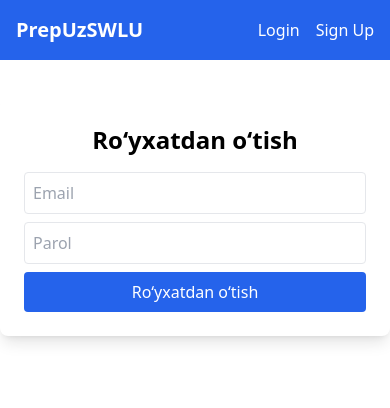
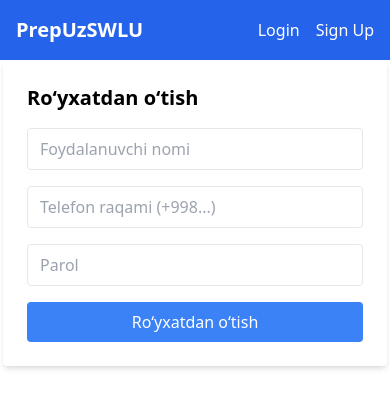
Before and after one commit to RahimjonovBoburjon/Aluzswlu-Academy, a Vue app: page /signup in a window 390 px wide. Shown: the top 408 px of the page. Built offline with nearby package versions, Linux system fonts and the light colour scheme; no server answers.

Commit message:
Exchange Email to Phone

```diff
--- a/src/firebase/config.js
+++ b/src/firebase/config.js
@@ -1,5 +1,6 @@
 import { initializeApp } from "firebase/app";
 import { getAuth } from "firebase/auth";
+import { getFirestore } from "firebase/firestore";
 
 const firebaseConfig = {
     apiKey: "AIzaSyDjl4Wcfvmm2GXR3H2wVZ_WVDgpNYnqHO4",
@@ -12,5 +13,6 @@ const firebaseConfig = {
 
 const app = initializeApp(firebaseConfig);
 const auth = getAuth(app);
+const db = getFirestore(app);
 
-export { auth };
+export { auth, db };
--- a/src/views/Login.vue
+++ b/src/views/Login.vue
@@ -1,75 +1,50 @@
 <template>
-    <div class="flex justify-center items-center min-h-screen bg-gray-100">
-        <div class="bg-white p-8 rounded-lg shadow-md w-96">
-            <h2 class="text-2xl font-bold mb-6 text-center">Login</h2>
-            <form @submit.prevent="handleLogin">
-                <div class="mb-4">
-                    <label class="block text-gray-700">Email</label>
-                    <input type="email" v-model="email" required
-                        class="w-full px-4 py-2 border rounded-lg focus:outline-none focus:ring focus:ring-blue-300" />
-                </div>
-                <div class="mb-4">
-                    <label class="block text-gray-700">Password</label>
-                    <input type="password" v-model="password" required
-                        class="w-full px-4 py-2 border rounded-lg focus:outline-none focus:ring focus:ring-blue-300" />
-                </div>
-                <button type="submit"
-                    class="w-full bg-blue-500 text-white py-2 rounded-lg hover:bg-blue-600 transition">
-                    Login
-                </button>
-                <p v-if="error" class="text-red-500 mt-2 text-center">{{ error }}</p>
-            </form>
-            <!-- 🔥 Reset Password uchun link -->
-            <div class="mt-4 text-center">
-                <router-link to="/reset-password" class="text-blue-500 hover:underline">
-                    Parolni unutdingizmi?
-                </router-link>
-            </div>
+    <div class="flex justify-center items-center min-h-scree">
+        <div class="bg-white p-6 rounded shadow-md w-96">
+            <h2 class="text-xl font-bold mb-4">Tizimga kirish</h2>
+            <input type="tel" v-model="phone" placeholder="Telefon raqami (+998...)"
+                class="w-full px-3 py-2 border rounded mb-4">
+            <input type="password" v-model="password" placeholder="Parol" class="w-full px-3 py-2 border rounded mb-4">
+            <button @click="handleLogin" class="w-full bg-blue-500 text-white py-2 rounded">Kirish</button>
+            <p v-if="error" class="text-red-500 mt-2">{{ error }}</p>
         </div>
     </div>
 </template>
 
 <script>
 import { ref } from "vue";
-import { auth } from "../firebase/config.js";
+import { auth, db } from "../firebase/config.js";
 import { signInWithEmailAndPassword } from "firebase/auth";
+import { doc, getDoc } from "firebase/firestore";
 
 export default {
     setup() {
-        const email = ref("");
+        const phone = ref("");
         const password = ref("");
         const error = ref("");
 
         const handleLogin = async () => {
             error.value = "";
             try {
-                const userCredential = await signInWithEmailAndPassword(auth, email.value, password.value);
+                const userCredential = await signInWithEmailAndPassword(auth, phone.value + "@dummy.com", password.value);
                 const user = userCredential.user;
-                localStorage.setItem("user", JSON.stringify(user));
-                window.location.href = "/dashboard";
+
+                const userDoc = await getDoc(doc(db, "users", user.uid));
+                if (userDoc.exists()) {
+                    const userData = userDoc.data();
+
+                    localStorage.setItem("user", JSON.stringify({ uid: user.uid, phone: userData.phone, username: userData.username }));
+
+                    window.location.href = "/dashboard";
+                } else {
+                    error.value = "Foydalanuvchi ma’lumotlari topilmadi!";
+                }
             } catch (err) {
                 error.value = "Login xatosi: " + err.message;
-                console.error(err);
             }
         };
-        return { email, password, handleLogin, error };
+
+        return { phone, password, handleLogin, error };
     },
 };
 </script>
-
-<style scoped>
-.input-field {
-    width: 100%;
-    padding: 10px;
-    border: 1px solid #ddd;
-    border-radius: 5px;
-}
-
-.btn-primary {
-    width: 100%;
-    padding: 10px;
-    background-color: #007bff;
-    color: white;
-    border-radius: 5px;
-}
-</style>
--- a/src/views/SignUp.vue
+++ b/src/views/SignUp.vue
@@ -1,42 +1,51 @@
 <template>
-    <div class="max-w-md mx-auto mt-10 p-6 bg-white shadow-lg rounded-lg">
-        <h2 class="text-2xl font-bold mb-4 text-center">Ro‘yxatdan o‘tish</h2>
-        <form @submit.prevent="handleSignUp">
-            <input v-model="email" type="email" placeholder="Email" class="w-full p-2 border rounded mb-2" required />
-            <input v-model="password" type="password" placeholder="Parol" class="w-full p-2 border rounded mb-2"
-                required />
-            <button type="submit" class="w-full bg-blue-600 text-white py-2 rounded">Ro‘yxatdan o‘tish</button>
-        </form>
-        <p v-if="error" class="text-red-500 mt-2">{{ error }}</p>
+    <div class="flex justify-center items-center min-h-scree">
+        <div class="bg-white p-6 rounded shadow-md w-96">
+            <h2 class="text-xl font-bold mb-4">Ro‘yxatdan o‘tish</h2>
+            <input type="text" v-model="username" placeholder="Foydalanuvchi nomi"
+                class="w-full px-3 py-2 border rounded mb-4">
+            <input type="tel" v-model="phone" placeholder="Telefon raqami (+998...)"
+                class="w-full px-3 py-2 border rounded mb-4">
+            <input type="password" v-model="password" placeholder="Parol" class="w-full px-3 py-2 border rounded mb-4">
+            <button @click="handleSignUp" class="w-full bg-blue-500 text-white py-2 rounded">Ro‘yxatdan o‘tish</button>
+            <p v-if="error" class="text-red-500 mt-2">{{ error }}</p>
+        </div>
     </div>
 </template>
 
 <script>
 import { ref } from "vue";
-import { auth } from "../firebase/config.js";
+import { auth, db } from "../firebase/config.js";
 import { createUserWithEmailAndPassword } from "firebase/auth";
-import { useRouter } from "vue-router";
+import { doc, setDoc } from "firebase/firestore";
 
 export default {
     setup() {
-        const email = ref("");
+        const phone = ref("");
         const password = ref("");
+        const username = ref("");
         const error = ref("");
-        const router = useRouter();
+        const success = ref("");
 
         const handleSignUp = async () => {
+            error.value = "";
+            success.value = "";
             try {
-                await createUserWithEmailAndPassword(auth, email.value, password.value);
-                localStorage.setItem("user", JSON.stringify(auth.currentUser));
+                const userCredential = await createUserWithEmailAndPassword(auth, phone.value + "@dummy.com", password.value);
+                const user = userCredential.user;
+
+                await setDoc(doc(db, "users", user.uid), {
+                    username: username.value,
+                    phone: phone.value,
+                });
+                localStorage.setItem("user", JSON.stringify({ uid: user.uid, phone: phone.value, username: username.value }));
+                success.value = "Muvaffaqiyatli ro‘yxatdan o‘tildi!";
                 window.location.href = "/dashboard";
             } catch (err) {
-                error.value = err.message;
+                error.value = "Xatolik: " + err.message;
             }
         };
-
-        return { email, password, error, handleSignUp };
-    }
+        return { phone, password, username, handleSignUp, error, success };
+    },
 };
 </script>
-
-<style scoped></style>
```
